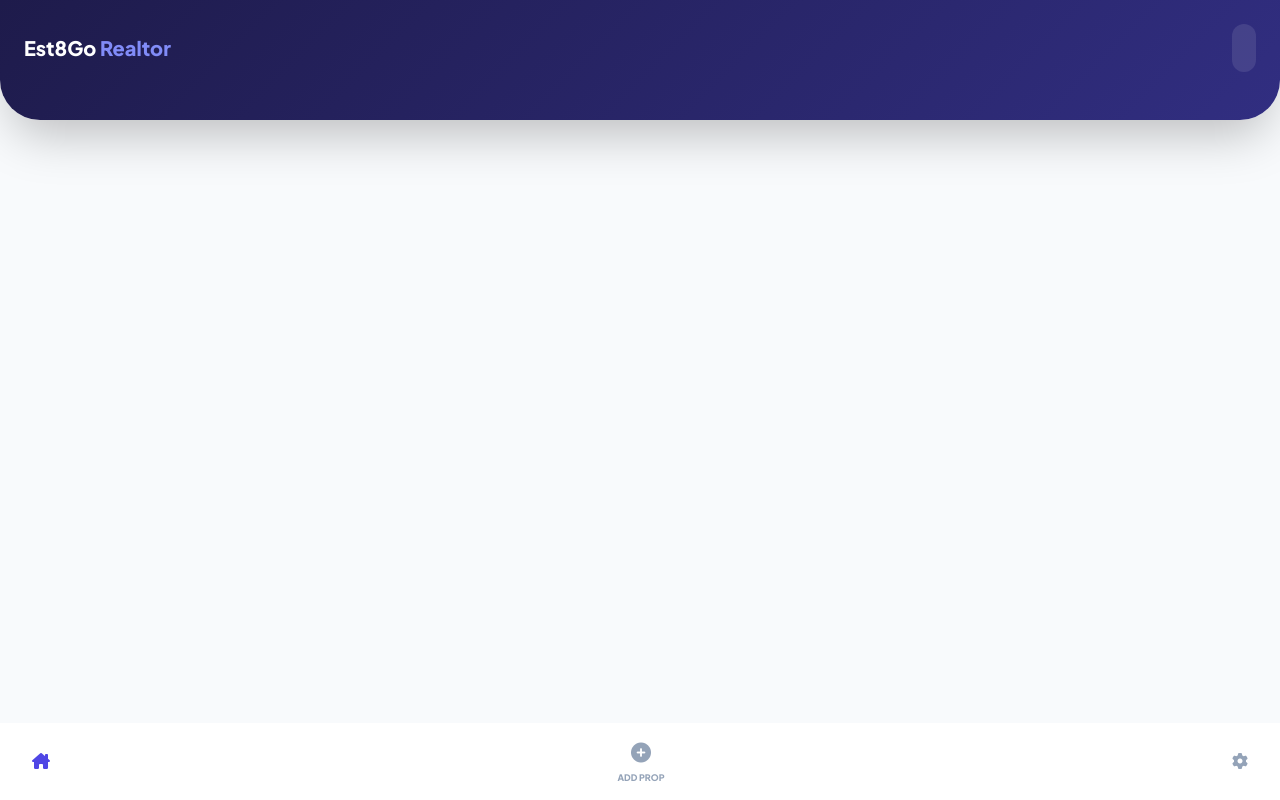
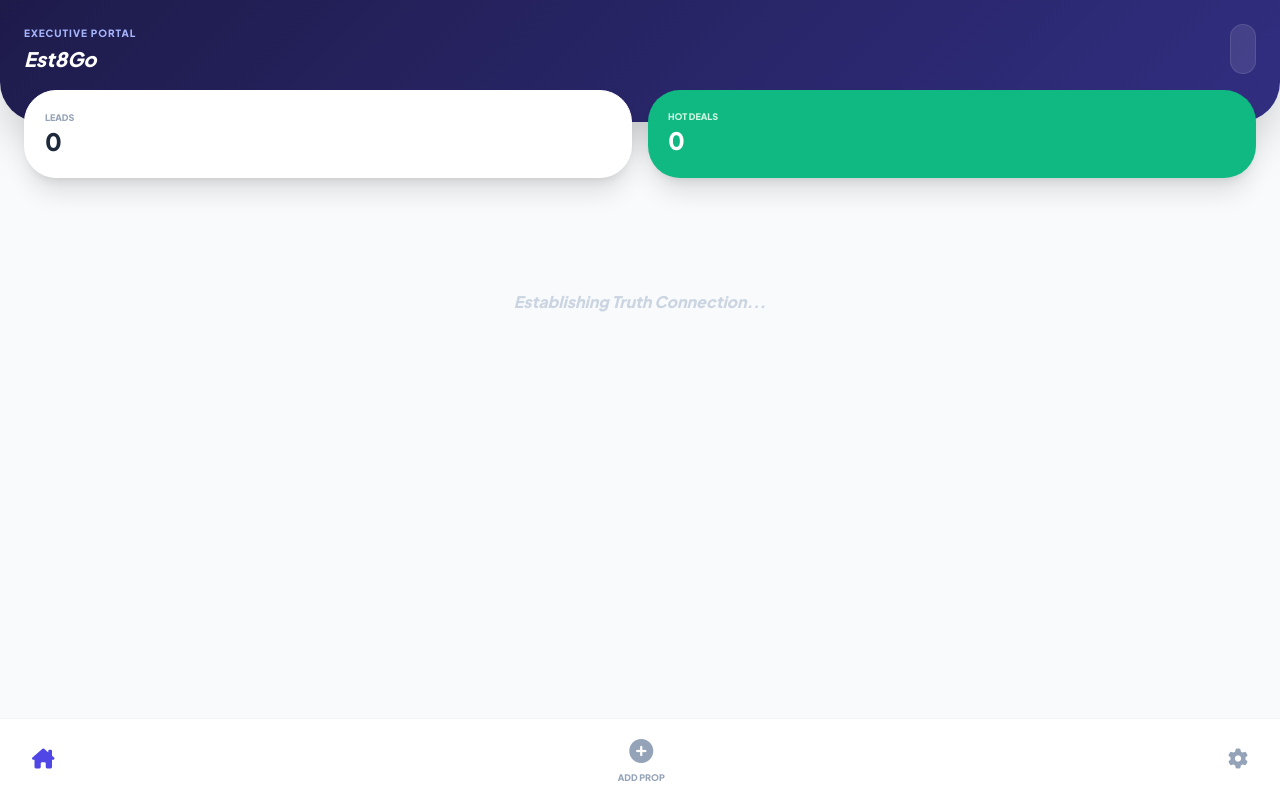
Before and after one commit to est8go/Est8Go_Test_Repo, a FastAPI app: page /public/realtor-portal in a window 1280 px wide. Run offline with FastAPI, Linux system fonts and the light colour scheme; some libraries are stand-ins or nearby versions.

Commit message:
Master UI Sync: Restored buttons and applied cache-busting

```diff
--- a/backend/static/js/realtor_portal.js
+++ b/backend/static/js/realtor_portal.js
@@ -1,6 +1,5 @@
 /**
- * Est8Go Realtor Portal - Modular Logic Engine
- * Premium Version with Action Buttons Restored
+ * Est8Go Realtor Portal - Master Logic Engine
  */
 
 const RealtorPortal = (() => {
@@ -8,8 +7,7 @@ const RealtorPortal = (() => {
         TENANT_ID: "1",
         ENDPOINTS: {
             leads: '/conversations/realtor/leads',
-            takeover: '/conversations/takeover/',
-            upload: '/listings/realtor/upload'
+            takeover: '/conversations/takeover/'
         }
     };
 
@@ -17,30 +15,11 @@ const RealtorPortal = (() => {
         console.log("🚀 Est8Go Portal Active");
         bindEvents();
         loadLeads();
-        setInterval(loadLeads, 20000);
+        setInterval(loadLeads, 15000);
     };
 
     const bindEvents = () => {
-        document.getElementById('addPropTrigger')?.addEventListener('click', () => {
-            document.getElementById('uploadModal')?.classList.remove('hidden');
-        });
-        document.getElementById('closeModal')?.addEventListener('click', () => {
-            document.getElementById('uploadModal')?.classList.add('hidden');
-        });
-        document.getElementById('gpsBtn')?.addEventListener('click', captureLocation);
-        document.getElementById('uploadForm')?.addEventListener('submit', handleUpload);
-    };
-
-    const captureLocation = () => {
-        const btn = document.getElementById('gpsBtn');
-        if (!navigator.geolocation) return alert("GPS not supported");
-        btn.innerHTML = "🛰️ Verifying Site...";
-        navigator.geolocation.getCurrentPosition((pos) => {
-            document.getElementById('latitude').value = pos.coords.latitude;
-            document.getElementById('longitude').value = pos.coords.longitude;
-            btn.classList.replace('bg-emerald-500', 'bg-blue-600');
-            btn.innerHTML = "✅ Site Verified";
-        });
+        document.getElementById('addPropTrigger')?.addEventListener('click', () => alert("Property Upload coming in Stage B Part 2!"));
     };
 
     const loadLeads = async () => {
@@ -48,79 +27,78 @@ const RealtorPortal = (() => {
             const response = await fetch(CONFIG.ENDPOINTS.leads, {
                 headers: { 'X-Tenant-Id': CONFIG.TENANT_ID }
             });
-            const leads = await response.json();
+            const data = await response.json();
 
-            // Update Stats
-            document.getElementById('statCount').innerText = leads.length;
-            document.getElementById('statHot').innerText = leads.filter(l => l.status === 'HOT LEAD').length;
+            document.getElementById('statCount').innerText = data.length;
+            document.getElementById('statHot').innerText = data.filter(l => l.status === 'HOT LEAD').length;
 
-            renderLeads(leads);
-        } catch (err) {
-            console.error("Sync Error:", err);
-        }
+            renderUI(data);
+        } catch (err) { console.error("Sync Error:", err); }
     };
 
-    const renderLeads = (leads) => {
+    const renderUI = (leads) => {
         const list = document.getElementById('leadList');
-        if (!list) return;
+        let html = "";
 
-        let html = "";
         leads.forEach(lead => {
-            const name = lead.name || "Guest User";
+            const name = lead.name || "Guest";
             const lastActive = lead.last_active || "Active";
             const prefs = lead.prefs || {};
-            const loc = (prefs.location && prefs.location !== "undefined") ? prefs.location : "General";
+            const loc = (prefs.location && prefs.location !== "undefined") ? prefs.location : "Exploring";
             const budget = (prefs.budget && !isNaN(prefs.budget)) ? '₦' + Number(prefs.budget).toLocaleString() : "Negotiable";
 
             const isHot = lead.status === 'HOT LEAD';
-            const botLabel = lead.is_bot_active ? 'Takeover' : 'Active';
+            const botLabel = lead.is_bot_active ? 'Silence AI' : 'Controlled';
             const botClass = lead.is_bot_active ? 'bg-slate-900' : 'bg-emerald-500';
 
             html += `
-            <div class="bg-white p-5 rounded-[2.2rem] shadow-sm border border-slate-100 overflow-hidden w-full mb-4">
-                <div class="flex items-center gap-3 mb-4">
-                    <div class="w-11 h-11 shrink-0 premium-gradient rounded-xl flex items-center justify-center text-white font-black">
+            <div class="bg-white p-6 rounded-[2.2rem] shadow-sm border border-slate-100 overflow-hidden w-full mb-4 relative">
+                ${isHot ? '<div class="absolute top-0 right-0 bg-orange-500 text-white text-[8px] font-black px-4 py-1 rounded-bl-2xl uppercase tracking-widest">Hot</div>' : ''}
+
+                <div class="flex items-center gap-4 mb-5">
+                    <div class="w-12 h-12 shrink-0 premium-gradient rounded-2xl flex items-center justify-center text-white font-black shadow-lg">
                         ${name.charAt(0)}
                     </div>
                     <div class="min-w-0 flex-1">
-                        <h3 class="text-sm font-black text-slate-800 truncate">${name}</h3>
-                        <p class="text-[9px] text-slate-400 font-bold uppercase">${lastActive}</p>
-                    </div>
-                    ${isHot ? '<span class="bg-orange-100 text-orange-600 text-[8px] font-black px-2 py-1 rounded-md uppercase">Hot</span>' : ''}
-                </div>
-
-                <div class="bg-slate-50 rounded-2xl p-3 mb-4 border border-slate-100">
-                    <div class="flex w-full text-left" style="display: table; table-layout: fixed; width: 100%;">
-                        <div style="display: table-cell;" class="w-1/2 border-r border-slate-200 pr-2 overflow-hidden">
-                            <p class="text-[7px] font-black text-slate-400 uppercase mb-0.5">Searching</p>
-                            <p class="text-[10px] font-bold text-indigo-900 truncate">${loc}</p>
-                        </div>
-                        <div style="display: table-cell;" class="w-1/2 pl-2 overflow-hidden">
-                            <p class="text-[7px] font-black text-slate-400 uppercase mb-0.5 text-right">Budget</p>
-                            <p class="text-[10px] font-black text-emerald-600 text-right truncate">${budget}</p>
-                        </div>
+                        <h3 class="text-sm font-black text-slate-800 force-truncate">${name}</h3>
+                        <p class="text-[10px] text-slate-400 font-bold uppercase">${lastActive}</p>
                     </div>
                 </div>
 
-                <!-- RESTORED ACTION BUTTONS -->
+                <div class="bg-slate-50 rounded-2xl p-4 mb-5 border border-slate-100">
+                    <table style="width: 100%; table-layout: fixed;">
+                        <tr>
+                            <td style="width: 50%; border-right: 1px solid #e2e8f0; padding-right: 8px; overflow: hidden;">
+                                <p class="text-[8px] font-black text-slate-400 uppercase mb-0.5">Searching</p>
+                                <p class="text-[11px] font-bold text-indigo-900 force-truncate">${loc}</p>
+                            </td>
+                            <td style="width: 50%; padding-left: 8px; overflow: hidden;">
+                                <p class="text-[8px] font-black text-slate-400 uppercase mb-0.5 text-right">Budget</p>
+                                <p class="text-[11px] font-black text-emerald-600 text-right force-truncate">${budget}</p>
+                            </td>
+                        </tr>
+                    </table>
+                </div>
+
                 <div class="flex gap-2">
-                    <a href="tel:${lead.phone}" class="flex-1 bg-indigo-50 text-indigo-600 py-3 rounded-xl text-center active:scale-95 transition">
-                        <i class="fa-solid fa-phone text-xs"></i>
+                    <a href="tel:${lead.phone}" class="flex-1 bg-indigo-50 text-indigo-600 py-4 rounded-2xl text-center active:scale-95 transition">
+                        <i class="fa-solid fa-phone"></i>
                     </a>
-                    <a href="https://wa.me/${lead.phone}" class="flex-1 bg-emerald-50 text-emerald-600 py-3 rounded-xl text-center active:scale-95 transition">
-                        <i class="fa-brands fa-whatsapp text-sm"></i>
+                    <a href="https://wa.me/${lead.phone}" class="flex-1 bg-emerald-50 text-emerald-600 py-4 rounded-2xl text-center active:scale-95 transition">
+                        <i class="fa-brands fa-whatsapp text-xl"></i>
                     </a>
-                    <button onclick="RealtorPortal.takeover('${lead.phone}')" class="flex-[1.5] ${botClass} text-white text-[9px] font-black py-3 rounded-xl uppercase active:scale-95 transition shadow-md">
+                    <button onclick="window.takeoverChat('${lead.phone}')" class="flex-[1.8] ${botClass} text-white text-[10px] font-black py-4 rounded-2xl uppercase shadow-md active:scale-95 transition">
                         ${botLabel}
                     </button>
                 </div>
             </div>`;
         });
-        list.innerHTML = html || '<div class="text-center py-20 text-slate-300 font-bold">No leads found.</div>';
+        list.innerHTML = html || '<div class="text-center py-20 text-slate-300 font-bold">Waiting for leads...</div>';
     };
 
-    const takeover = async (phone) => {
-        if (!confirm("Ready to handle this client personally? The AI will stop responding.")) return;
+    // 🔹 THE BRIDGE: Exposed to the window so HTML can see it
+    window.takeoverChat = async (phone) => {
+        if (!confirm("Ready to handle this personally? AI will stop responding.")) return;
         const res = await fetch(CONFIG.ENDPOINTS.takeover + phone, {
             method: 'POST',
             headers: { 'X-Tenant-Id': CONFIG.TENANT_ID }
@@ -128,24 +106,7 @@ const RealtorPortal = (() => {
         if (res.ok) loadLeads();
     };
 
-    const handleUpload = async (e) => {
-        e.preventDefault();
-        const formData = new FormData(e.target);
-        if (!document.getElementById('latitude').value) return alert("Capture GPS first!");
-
-        const res = await fetch(CONFIG.ENDPOINTS.upload, {
-            method: 'POST',
-            headers: { 'X-Tenant-Id': CONFIG.TENANT_ID },
-            body: formData
-        });
-        if (res.ok) {
-            alert("🎉 Published Successfully!");
-            location.reload();
-        }
-    };
-
-    // 🔹 CRITICAL: Expose functions for HTML buttons to see them
-    return { init, takeover };
+    return { init };
 })();
 
 document.addEventListener('DOMContentLoaded', RealtorPortal.init);
--- a/backend/templates/realtor_dashboard.html
+++ b/backend/templates/realtor_dashboard.html
@@ -4,7 +4,7 @@
 <head>
     <meta charset="UTF-8">
     <meta name="viewport" content="width=device-width, initial-scale=1.0, maximum-scale=1.0, user-scalable=no">
-    <title>Est8Go | Realtor Portal</title>
+    <title>Est8Go | Realtor Executive</title>
     <script src="https://cdn.tailwindcss.com"></script>
     <link rel="stylesheet" href="https://cdnjs.cloudflare.com/ajax/libs/font-awesome/6.0.0/css/all.min.css">
     <link href="https://fonts.googleapis.com/css2?family=Plus+Jakarta+Sans:wght@400;600;800&display=swap"
@@ -23,39 +23,64 @@
             background: rgba(255, 255, 255, 0.95);
             backdrop-filter: blur(10px);
         }
+
+        .force-truncate {
+            display: block;
+            overflow: hidden;
+            text-overflow: ellipsis;
+            white-space: nowrap;
+            max-width: 100%;
+        }
     </style>
 </head>
 
 <body class="pb-24">
 
-    <!-- NAVIGATION (Kept from your beautiful design) -->
     <nav class="premium-gradient text-white pt-6 pb-12 px-6 rounded-b-[2.5rem] shadow-2xl sticky top-0 z-50">
         <div class="flex justify-between items-center">
-            <h1 class="text-xl font-black">Est8Go <span class="text-indigo-400">Realtor</span></h1>
-            <div class="bg-white/10 p-3 rounded-2xl"><i class="fa-solid fa-shield-halved"></i></div>
+            <div>
+                <p class="text-[10px] font-extrabold uppercase tracking-widest text-indigo-300 mb-1">Executive Portal
+                </p>
+                <h1 class="text-xl font-black italic">Est8Go</h1>
+            </div>
+            <div class="bg-white/10 p-3 rounded-2xl border border-white/10"><i class="fa-solid fa-shield-halved"></i>
+            </div>
         </div>
     </nav>
 
-    <!-- CONTENT AREA -->
-    <main class="px-4 mt-8">
-        <div id="leadList" class="space-y-4"></div>
+    <!-- Stats -->
+    <div class="px-6 -mt-8 relative z-50">
+        <div class="grid grid-cols-2 gap-4">
+            <div class="bg-white p-5 rounded-[2rem] shadow-xl border border-white">
+                <p class="text-[9px] font-black text-slate-400 uppercase">Leads</p>
+                <h3 id="statCount" class="text-2xl font-black text-slate-800">0</h3>
+            </div>
+            <div class="bg-emerald-500 p-5 rounded-[2rem] shadow-xl border-emerald-400">
+                <p class="text-[9px] font-black text-emerald-100 uppercase">Hot Deals</p>
+                <h3 id="statHot" class="text-2xl font-black text-white">0</h3>
+            </div>
+        </div>
+    </div>
+
+    <main class="px-6 mt-8">
+        <div id="leadList" class="space-y-4">
+            <div class="text-center py-20 text-slate-300 font-bold italic">Establishing Truth Connection...</div>
+        </div>
     </main>
 
-    <!-- BOTTOM BAR (Clean ID for JS Hook) -->
-    <div class="fixed bottom-0 left-0 right-0 glass-card px-8 py-4 flex justify-between items-center z-[100]">
-        <div class="flex flex-col items-center text-indigo-600"><i class="fa-solid fa-house-chimney"></i></div>
-
-        <!-- THE MODULAR HOOK ID: addPropTrigger -->
+    <!-- Fixed Bottom Nav -->
+    <div
+        class="fixed bottom-0 left-0 right-0 glass-card px-8 py-4 flex justify-between items-center z-[100] border-t border-slate-100">
+        <div class="flex flex-col items-center text-indigo-600"><i class="fa-solid fa-house-chimney text-xl"></i></div>
         <div id="addPropTrigger" class="flex flex-col items-center text-slate-400 cursor-pointer">
-            <i class="fa-solid fa-plus-circle text-xl"></i>
+            <i class="fa-solid fa-plus-circle text-2xl"></i>
             <span class="text-[9px] font-bold mt-1 uppercase">Add Prop</span>
         </div>
-
-        <div class="flex flex-col items-center text-slate-400"><i class="fa-solid fa-gear"></i></div>
+        <div class="flex flex-col items-center text-slate-400"><i class="fa-solid fa-gear text-xl"></i></div>
     </div>
 
-    <!-- MODULAR JS: The Clean Way -->
-    <script src="/static/js/realtor_portal.js" type="module"></script>
+    <!-- ⚡ THE CACHE BUSTER: Added v=1.0.1 to force browser refresh -->
+    <script src="/static/js/realtor_portal.js?v=1.0.1" type="module"></script>
 </body>
 
 </html>
```
